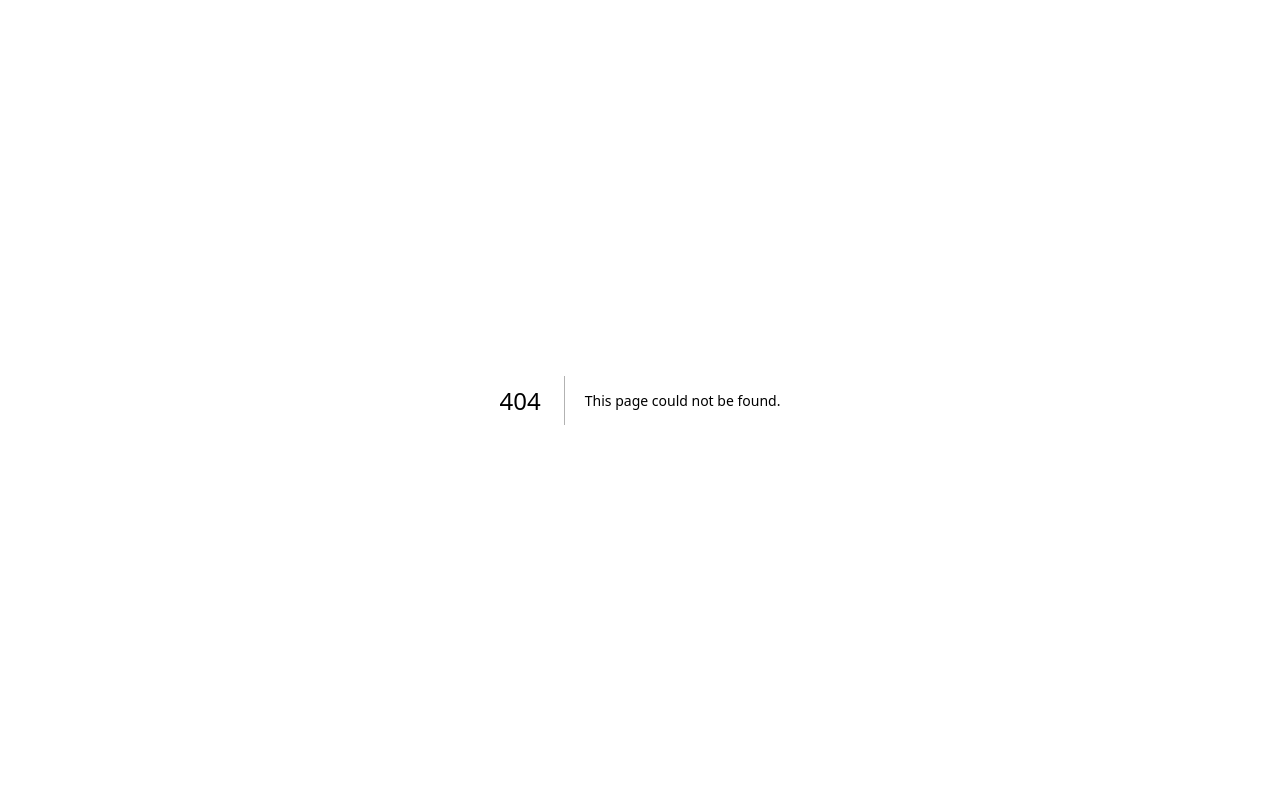
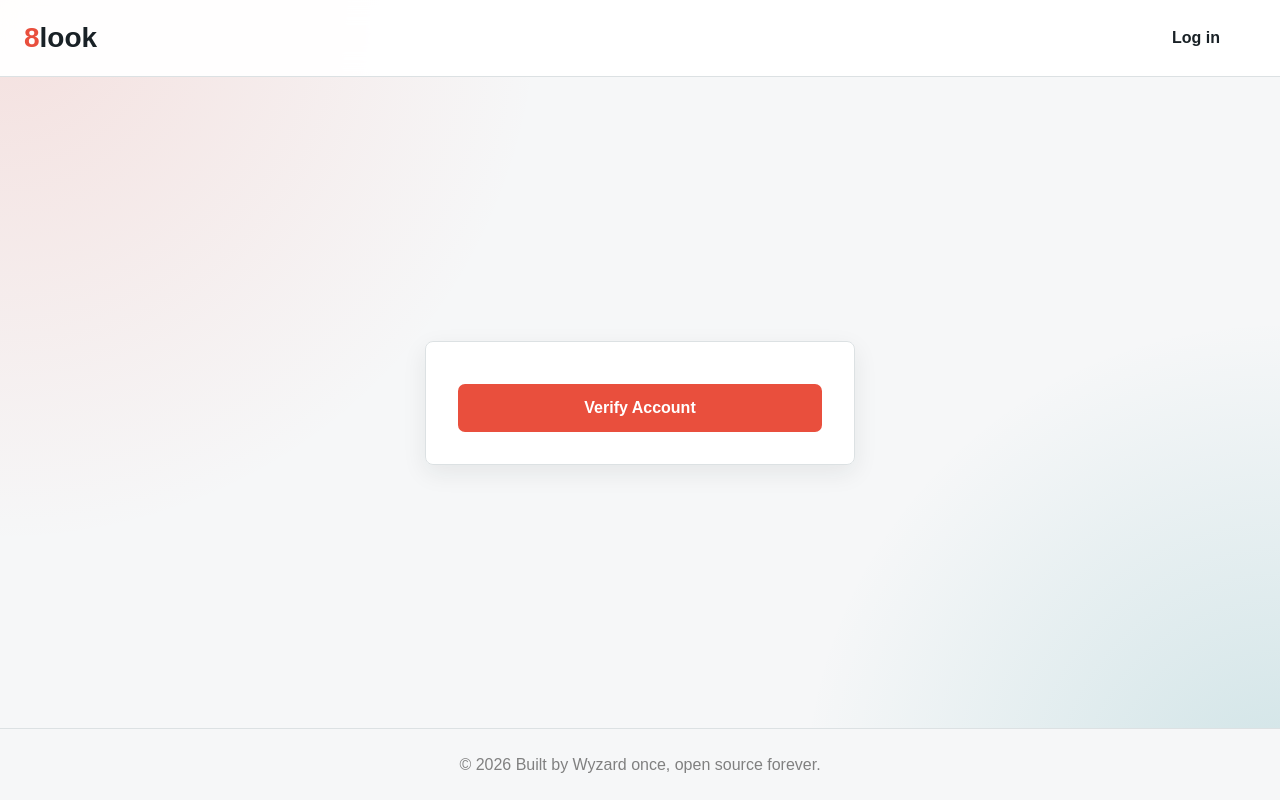
Before and after one commit to wyzard1/8Look, a Next.js app in the folder 8look/: page /auth/confirmRegistration in a window 1280 px wide. Before the commit this address had no page. Built offline with nearby package versions, Linux system fonts and the light colour scheme.

Commit message:
Created registration confirmation frontend

```diff
--- /dev/null
+++ b/8look/app/auth/confirmRegistration/confirm.module.css
@@ -0,0 +1,77 @@
+.confirmLayout {
+  min-height: 100dvh;
+  display: grid;
+  grid-template-rows: 1fr auto;
+  background:
+    radial-gradient(circle at top left, color-mix(in srgb, var(--accent) 14%, transparent), transparent 34rem),
+    radial-gradient(circle at bottom right, color-mix(in srgb, var(--secondary) 16%, transparent), transparent 30rem),
+    var(--background);
+  color: var(--foreground);
+}
+
+.registerPage {
+  display: grid;
+  grid-template-rows: auto 1fr;
+  min-height: 0;
+}
+
+.registerPage :global(.header-top) {
+  grid-template-columns: auto 1fr auto;
+}
+
+.loginLinkContainer {
+  display: flex;
+  justify-self: end;
+}
+
+.footer
+{
+    background-color: var(--background);
+    border-top: 1px solid var(--border);
+    color: gray;
+    display: flex;
+    justify-content: center;
+    align-items: center;
+    min-height: 72px;
+    padding: 16px;
+
+}
+
+.buttonContainer
+{
+    width: min(100% - 32px, 430px);
+  place-self: center;
+  display: grid;
+  gap: 22px;
+  padding: 32px;
+  border: 1px solid var(--border);
+  border-radius: 8px;
+  background: color-mix(in srgb, var(--surface) 92%, transparent);
+  box-shadow: var(--shadow);
+  color: var(--foreground);
+  backdrop-filter: blur(14px);
+}
+
+.verifyButton {
+  min-height: 48px;
+  margin-top: 10px;
+  border: 0;
+  border-radius: 7px;
+  background: var(--accent);
+  color: #ffffff;
+  font-weight: 850;
+  cursor: pointer;
+  transition:
+    background-color 160ms ease,
+    box-shadow 160ms ease,
+    transform 160ms ease;
+}
+
+@media (max-width: 700px) {
+  .registerPage :global(.header-top) {
+    width: min(100% - 28px, 1240px);
+    min-height: 68px;
+    gap: 14px;
+  }
+
+}
--- a/8look/app/auth/confirmRegistration/layout.tsx
+++ b/8look/app/auth/confirmRegistration/layout.tsx
@@ -1,10 +1,12 @@
 import type { Metadata } from "next";
-import './reg.module.css';
+import styles from "./confirm.module.css";
 
 export const metadata: Metadata = {
   title: "8look | Confirm Registration",
   description: "Create an account to browse local listings for cars, homes, jobs, tech, and more.",
 };
+
+const currentYear: number =  new Date().getFullYear();
 
 export default function RegisterLayout({
   children,
@@ -12,6 +14,12 @@ export default function RegisterLayout({
   {children: React.ReactNode;})
  {
   return (
-    <main>{children}</main>
+    <main className={styles.confirmLayout}>
+    {children}
+    <footer className={styles.footer}>
+      <p>&copy; {currentYear} Built by Wyzard once, open source forever.</p>
+    </footer>
+    </main>
+
   );
 }
--- /dev/null
+++ b/8look/app/auth/confirmRegistration/page.tsx
@@ -0,0 +1,42 @@
+'use client'
+import { useEffect } from "react";
+import styles from "./confirm.module.css";
+import Link from "next/link";
+
+
+
+export default function RegisterConfirmPage()
+{
+
+    useEffect(() => {
+          const storedTheme = localStorage.getItem('8look-theme');
+          const useDark = storedTheme
+            ? storedTheme === 'dark'
+            : window.matchMedia('(prefers-color-scheme: dark)').matches;
+          document.documentElement.dataset.theme = useDark ? 'dark' : 'light';
+        }, []);
+
+     return (
+
+
+        <div className={styles.registerPage}>
+         <header className="site-header">
+          <div className="header-top">
+            <Link className="brand" href="/" aria-label="8look home">
+              <span>8</span>look
+            </Link>
+
+           <div className={styles.loginLinkContainer}>
+              <Link className="login-link" href="/auth/login">Log in</Link>
+            </div>
+          </div>
+        </header>
+        <div className = {styles.buttonContainer}>
+        <button className = {styles.verifyButton} >Verify Account</button>
+        </div>
+
+
+
+        </div>
+     )
+}
--- a/8look/app/auth/register/layout.tsx
+++ b/8look/app/auth/register/layout.tsx
@@ -1,10 +1,13 @@
 import type { Metadata } from "next";
-import './reg.module.css';
+import styles from './reg.module.css';
 
 export const metadata: Metadata = {
   title: "8look | Register",
   description: "Create an account to browse local listings for cars, homes, jobs, tech, and more.",
 };
+
+const currentYear: number =  new Date().getFullYear();
+
 
 export default function RegisterLayout({
   children,
@@ -12,6 +15,11 @@ export default function RegisterLayout({
   {children: React.ReactNode;})
  {
   return (
-    <main>{children}</main>
+    <main className={styles.registerLayout}>
+      {children}
+      <footer className={styles.footer}>
+      <p>&copy; {currentYear} Built by Wyzard once, open source forever.</p>
+    </footer>
+    </main>
   );
 }
--- a/8look/app/auth/register/reg.module.css
+++ b/8look/app/auth/register/reg.module.css
@@ -1,12 +1,18 @@
-.registerPage {
+.registerLayout {
   min-height: 100dvh;
   display: grid;
-  grid-template-rows: auto 1fr;
+  grid-template-rows: 1fr auto;
   background:
     radial-gradient(circle at top left, color-mix(in srgb, var(--accent) 14%, transparent), transparent 34rem),
     radial-gradient(circle at bottom right, color-mix(in srgb, var(--secondary) 16%, transparent), transparent 30rem),
     var(--background);
   color: var(--foreground);
+}
+
+.registerPage {
+  display: grid;
+  grid-template-rows: auto 1fr;
+  min-height: 0;
 }
 
 .registerPage :global(.header-top) {
@@ -16,6 +22,18 @@
 .loginLinkContainer {
   display: flex;
   justify-self: end;
+}
+
+.footer
+{
+    background-color: var(--background);
+    border-top: 1px solid var(--border);
+    color: gray;
+    display: flex;
+    justify-content: center;
+    align-items: center;
+    min-height: 72px;
+    padding: 16px;
 }
 
 .registerSection {
--- a/8look/app/layout.tsx
+++ b/8look/app/layout.tsx
@@ -14,6 +14,7 @@ export default function RootLayout({
   return (
     <html lang="en" className="h-full antialiased">
       <body className="min-h-full flex flex-col">{children}</body>
+
     </html>
   );
 }
```
Also changed, not shown: 1 other file (tests, documents, lock files or other folders).
